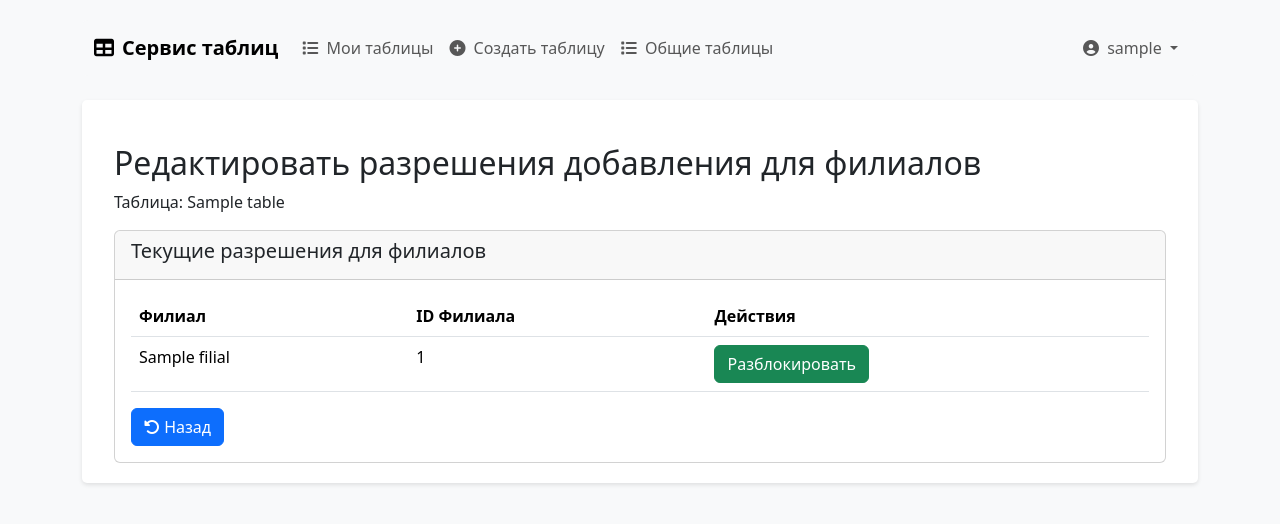
After one commit to NickPYTH/table_service, a Django app: page /1/unlock_filial/ in a window 1280 px wide. The commit adds this page. Shown: the top 524 px of the page. Run offline with Django 5.2, Linux system fonts and the light colour scheme; a user stored in the database is signed in; tables that the repository leaves empty hold one stand-in row (values such as "Sample post").

Commit message:
Блокирование кнопки "Добавить строку" для филиала при завершении редактирования, добавление кнопки разрешения добавления строки для ownerа

```diff
--- a/table_service/tables/forms.py
+++ b/table_service/tables/forms.py
@@ -1,9 +1,7 @@
-import datetime
-
 from django import forms
 from django.core.exceptions import ValidationError
 
-from .models import Table, Column, Cell, RowPermission, Row
+from .models import Table, Column, Cell
 
 
 class TableForm(forms.ModelForm):
--- a/table_service/tables/models.py
+++ b/table_service/tables/models.py
@@ -73,6 +73,19 @@ class Table(models.Model):
 
     def get_url_for_users(self):
         return f'/shared/{self.share_token}'
+
+    def has_add_permission(self, user):
+        """Проверяет, может ли пользователь добавлять строки в таблицу"""
+        # Проверяем глобальную блокировку для филиала
+        filial = Filial.objects.get(id=user.profile.employee.id_filial)
+        if TableFilialLock.objects.filter(
+                table=self,
+                filial=filial,
+                locked_by=user
+        ).exists():
+            return False
+
+        return True
 
     def has_view_permission(self, user):
         """Проверяет, может ли пользователь видеть таблицу"""
@@ -381,3 +394,13 @@ class RowLock(models.Model):
         related_name='row_locks'
     )
     locked_at = models.DateTimeField()
+
+
+class TableFilialLock(models.Model):
+    table = models.ForeignKey(Table, on_delete=models.CASCADE, related_name='filial_add_permissions')
+    filial = models.ForeignKey(Filial, on_delete=models.CASCADE)
+    locked_by = models.ForeignKey(User, on_delete=models.SET_NULL, null=True)
+    locked_at = models.DateTimeField()
+
+    class Meta:
+        unique_together = ('table', 'filial')
--- /dev/null
+++ b/table_service/tables/templates/tables/add_row/unlock_row.html
@@ -0,0 +1,46 @@
+{% extends "base.html" %}
+
+{% block content %}
+<div class="container mt-4">
+    <h2>Редактировать разрешения добавления для филиалов</h2>
+    <p>Таблица: {{ table_obj.title }}</p>
+
+    <div class="card mt-3">
+    <div class="card-header">
+        <h5>Текущие разрешения для филиалов</h5>
+    </div>
+        <div class="card-body">
+            <form method="post">
+                {% csrf_token %}
+                <table class="table">
+                    <thead>
+                        <tr>
+                            <th>Филиал</th>
+                            <th>ID Филиала</th>
+                            <th>Действия</th>
+                        </tr>
+                    </thead>
+                    <tbody>
+                        {% for fil_perm in filial_permissions %}
+                        <tr>
+                            <td>{{ fil_perm.filial.name }}</td>
+                            <td>{{ fil_perm.filial.id }}</td>
+                            <td>
+                                <button type="submit" name="lock_filial"
+                                        class="btn btn-success"
+                                        value="{{ fil_perm.filial.id }}"
+                                        onclick="return confirm('Разблокировать филиал {{ fil_perm.filial.name }}?')">
+                                        Разблокировать</button>
+                            </td>
+                        </tr>
+                        {% endfor %}
+                    </tbody>
+                </table>
+            </form>
+            <a href="{% url 'table_detail' pk=table_obj.pk %}" class="btn btn-primary">
+                <i class="fa-solid fa-rotate-left"></i> Назад
+            </a>
+        </div>
+    </div>
+</div>
+{% endblock %}
--- a/table_service/tables/urls.py
+++ b/table_service/tables/urls.py
@@ -20,5 +20,6 @@ urlpatterns = [
     path('shared/<str:share_token>/revoke_redact/', views.revoke_redact_rows, name='revoke_redact_rows'),
     path('<int:table_pk>/<int:row_pk>/row_permissions/', views.manage_row_permissions, name='manage_row_permissions'),
     path('<int:table_pk>/table_permissions/', views.manage_table_permissions, name='manage_table_permissions'),
+    path('<int:table_pk>/unlock_filial/', views.unlock_filial_table, name='unlock_filial_table'),
     path('api/unlock_row/<int:row_pk>/', views.unlock_row_api, name='unlock_row_api'),
 ]
--- a/table_service/tables/views.py
+++ b/table_service/tables/views.py
@@ -9,7 +9,8 @@ from django.contrib.auth.decorators import login_required
 from django.http import JsonResponse, HttpResponseForbidden
 from django.template.loader import render_to_string
 
-from .models import Table, Column, Row, Cell, RowPermission, Filial, Employee, RowFilialPermission, TablePermission, TableFilialPermission
+from .models import Table, Column, Row, Cell, RowPermission, Filial, Employee, RowFilialPermission, TablePermission, \
+    TableFilialPermission, TableFilialLock
 from .forms import TableForm, ColumnForm, RowEditForm, AddRowForm
 from .service import unlock_row, lock_row
 from django.contrib import messages
@@ -343,6 +344,16 @@ def revoke_redact_rows(request, share_token):
                 can_delete=False
             )
 
+            # Блокируем кнопку добавление строки для филиала
+            TableFilialLock.objects.update_or_create(
+                table=table,
+                filial=filial,
+                defaults={
+                    'locked_by': request.user,
+                    'locked_at': datetime.datetime.now()
+                }
+            )
+
             for row in rows:
                 for user in users:
                     RowPermission.objects.filter(
@@ -441,6 +452,9 @@ def edit_row(request, table_pk, row_pk):
 @login_required
 def add_row(request, pk):
     table = get_object_or_404(Table, pk=pk)
+
+    if not table.has_view_permission(request.user) or not table.has_add_permission:
+        return HttpResponseForbidden("Вы не можете добавлять строки в эту таблицу")
 
     if request.method == 'POST':
         form = AddRowForm(request.POST, table=table)
@@ -611,6 +625,34 @@ def shared_table_view(request, share_token):
         'table_obj': table,
         'table': table_view,
         'is_owner': table.owner == request.user,
+        'is_add_permission': table.has_add_permission(request.user),
+    })
+
+
+@login_required
+def unlock_filial_table(request, table_pk):
+    table = get_object_or_404(Table, pk=table_pk)
+
+    if table.owner != request.user:
+        return HttpResponseForbidden("Только администратор может разблокировать таблицу")
+    if request.method == 'POST':
+        if 'lock_filial' in request.POST:
+            filial_id = request.POST.get('lock_filial')
+            try:
+                filial = Filial.objects.get(id=filial_id)
+                TableFilialLock.objects.filter(
+                    table=table,
+                    filial=filial,
+                ).delete()
+                messages.success(request, f'Таблица разблокирована для филиала {filial.name}')
+            except Filial.DoesNotExist:
+                messages.error(request, 'Филиал не найден')
+
+    filial_permissions = table.filial_add_permissions.all()
+
+    return render(request, 'tables/add_row/unlock_row.html', {
+        'table_obj': table,
+        'filial_permissions': filial_permissions,
     })
 
 
```
Also changed, not shown: table_service/tables/static/css/table_form.css (+7 -1 lines), table_service/tables/templates/tables/manage_permissions.html (+11 -1 lines), table_service/tables/templates/tables/shared_table.html (+8 -5 lines), table_service/tables/templates/tables/table_detail.html (+7 -4 lines), table_service/tables/migrations/0017_tablefiliallock.py (added), table_service/tables/migrations/0018_remove_tablefiliallock_is_locked_and_more.py (added).
